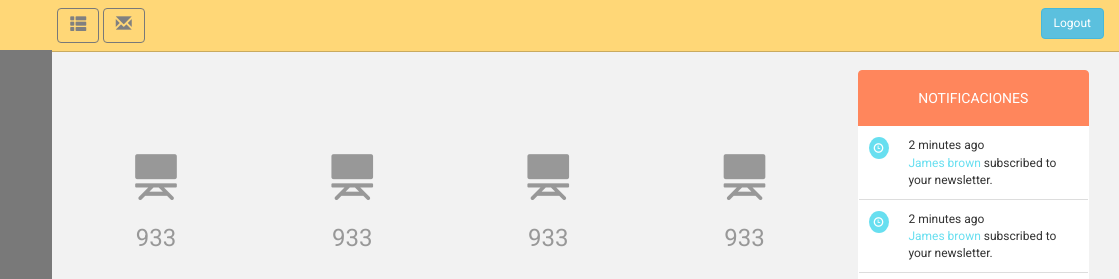
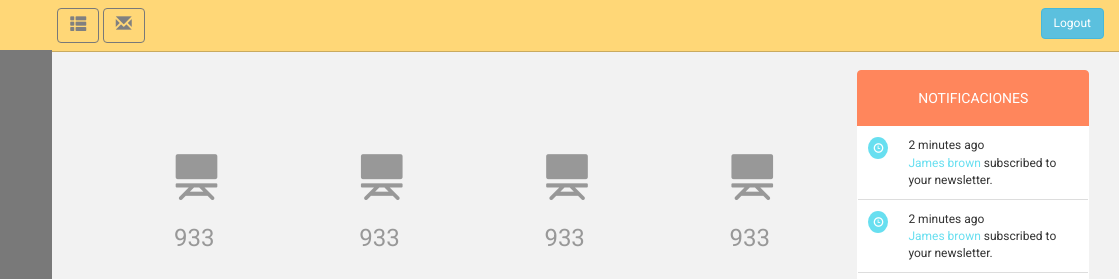
Before and after one commit to StaceyVillacortaSantos/dashy, a plain HTML site: page index.html in a window 1280 px wide. Shown: the top 279 px of the page, 161-1280 px from the left. Drawn offline with Linux system fonts and the light colour scheme.

Commit message:
agrege una div

```diff
--- a/assets/stylesheets/_global.scss
+++ b/assets/stylesheets/_global.scss
@@ -268,6 +268,14 @@ aside nav ul li a {
 	border-top:1px solid #4AA0AD;
 }
 
+.col-xs-0-5 {
+	@include make-xs-column(0.5)
+}
+
+.col-xs-8-5 {
+	@include make-xs-column(8.5)
+}
+
 .full-hg {
 	height:100%;
 }
--- a/index.html
+++ b/index.html
@@ -46,7 +46,8 @@
 
 	<section id="main-content">
 		<div class="container-fluid mg-tp-7 bg-grl">
-			<div class="col-md-9  p-tp-5">
+			<div class="col-xs-0-5"></div>
+			<div class="col-xs-8-5   p-tp-5">
 				<div class="row">
 								<div class="col-xs-12 col-sm-12 col-md-3 p-3 text-center hg-1">
 									<div class="box">
@@ -162,7 +163,7 @@
 					</div>
 				</div>
 			</div>
-			<div class="col-md-3 p-tp-2">
+			<div class="col-xs-3 p-tp-2">
 					<ul class="list-group">
 						<li class="list-group-item note p-1">
 								<h5 class="text-center">Notificaciones</h5>
```
Also changed, not shown: assets/stylesheets/main.css, 1 other file.
